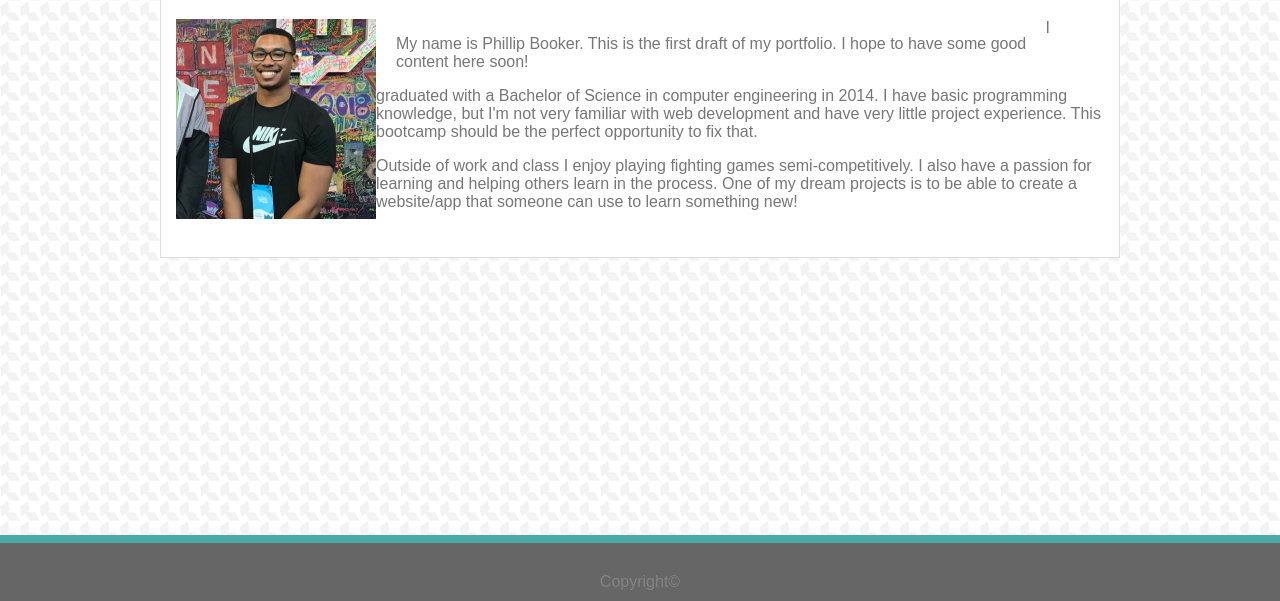
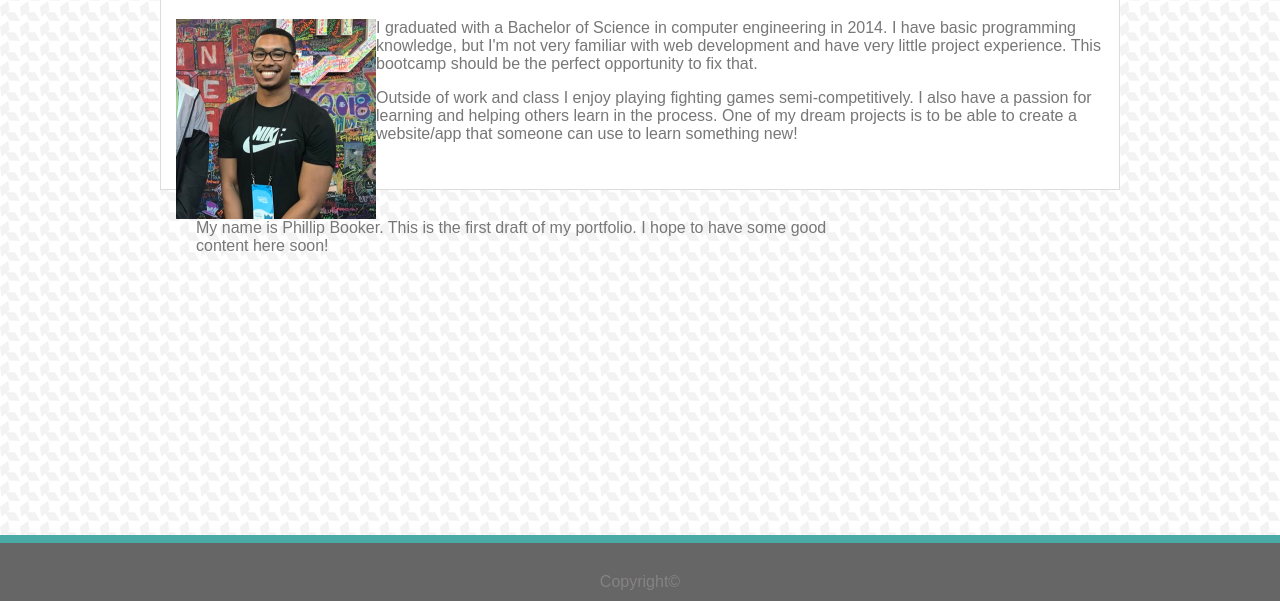
Before and after one commit to phillipbooker/Responsive-Portfolio, a plain HTML site: page index.html in a window 1280 px wide. Shown: the part 199-800 px from the top of the page. Drawn offline with Linux system fonts and the light colour scheme.

Commit message:
Tries div instead of paragraph tag.

```diff
--- a/assets/css/style.css
+++ b/assets/css/style.css
@@ -121,7 +121,7 @@ footer.p-footer {
     margin-left: 20px;
 }
 
-
+#profile-bio,
 .proj-row::after{
     display: block;
     content: "";
--- a/index.html
+++ b/index.html
@@ -26,9 +26,9 @@
             <div>
                 <!-- <div class="intro"> -->
                     <img id="profile-pic" src="assets/images/profile-pic.jpg" alt="Profile Picture">
-                    <p id="profile-bio">
+                    <div id="profile-bio">
                         My name is Phillip Booker. This is the first draft of my portfolio. I hope to have some good content here soon!
-                    </p>
+                    </div>
                 <!-- </div> -->
                 <div class="bio">
                     <p>
```
